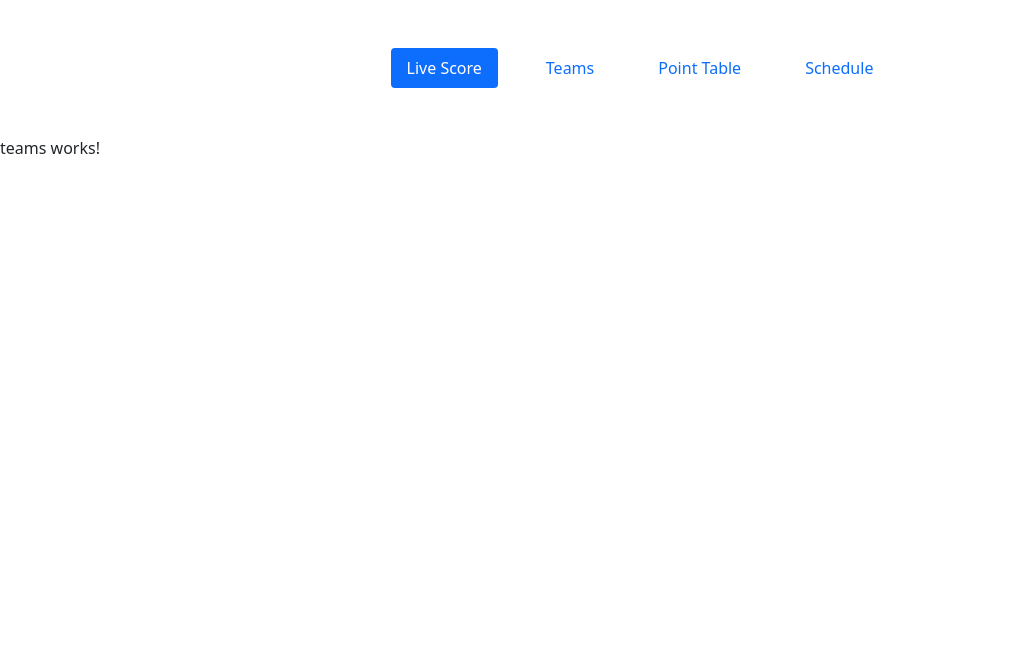
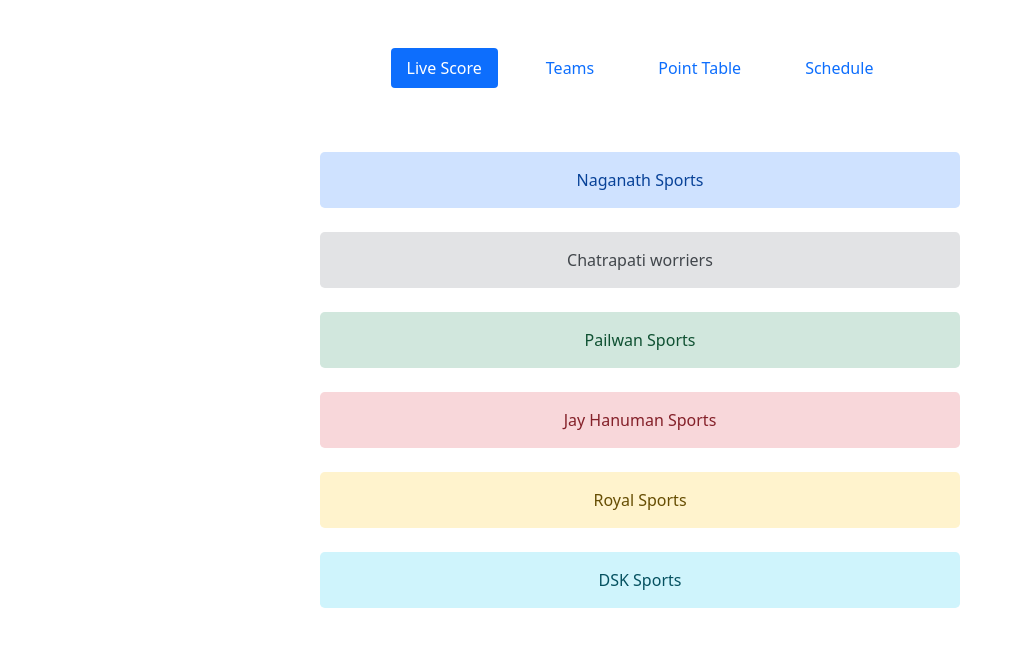
Before and after one commit to RohitMore31/ScoreInfo_Frontend, an Angular app in the folder ScoreInfo_UI/: page /teams in a window 1280 px wide. Shown: the top 646 px of the page, without its empty margins (0-1022 px from the left). Built offline with nearby package versions, Linux system fonts and the light colour scheme.

Commit message:
Dynamic render list of teams

```diff
--- a/ScoreInfo_UI/src/app/Homepages/livescore/livescore.component.html
+++ b/ScoreInfo_UI/src/app/Homepages/livescore/livescore.component.html
@@ -1,4 +1,4 @@
-<div class="d-flex justify-content-center align-items-center vh-100 flex-wrap">
+<div class="d-flex justify-content-center align-items-center vh-80 flex-wrap">
 <!-- Live -->
 <div class="card border border-primary shadow-0 mb-3 mx-5" style="max-width: 18rem;">
     <div class="card-header">Live</div>
--- a/ScoreInfo_UI/src/app/Homepages/navbar/navbar.component.html
+++ b/ScoreInfo_UI/src/app/Homepages/navbar/navbar.component.html
@@ -1,19 +1,19 @@
 <div class="d-flex justify-content-around my-5">
 <ul class="nav nav-pills nav-fill">
     <li class="nav-item mx-3">
-      <a class="nav-link active" aria-current="page" href="#">Live Score</a>
+      <a class="nav-link active" aria-current="page" routerLink="livescore">Live Score</a>
     </li>
 
     <li class="nav-item mx-3" >
-      <a class="nav-link" href="#">Teams</a>
+      <a class="nav-link"  routerLink="teams">Teams</a>
     </li>
 
     <li class="nav-item mx-3">
-        <a class="nav-link" href="#">Point Table</a>
+        <a class="nav-link"  routerLink="pointtable">Point Table</a>
       </li>
 
     <li class="nav-item mx-3">
-      <a class="nav-link " href="#">Schedule</a>
+      <a class="nav-link "  routerLink="schedule">Schedule</a>
     </li>
   </ul>
 </div>
--- a/ScoreInfo_UI/src/app/Homepages/teams/teams.component.html
+++ b/ScoreInfo_UI/src/app/Homepages/teams/teams.component.html
@@ -1 +1,9 @@
-<p>teams works!</p>
+
+<div class="d-flex justify-content-center align-items-center ">
+  <div class="list-group list-group-light w-50  text-center">
+    <a *ngFor="let team of teams" href="#"
+       [ngClass]="'list-group-item list-group-item-action px-3 border-0 rounded-3 mb-2 ' + team.color" class="my-3 py-3">
+      {{ team.name }}
+    </a>
+  </div>
+</div>
--- a/ScoreInfo_UI/src/app/Homepages/teams/teams.component.ts
+++ b/ScoreInfo_UI/src/app/Homepages/teams/teams.component.ts
@@ -6,5 +6,12 @@ import { Component } from '@angular/core';
   styleUrls: ['./teams.component.css']
 })
 export class TeamsComponent {
-
+  teams = [
+    { name: "Naganath Sports", color: "list-group-item-primary" },
+    { name: "Chatrapati worriers", color: "list-group-item-secondary" },
+    { name: "Pailwan Sports", color: "list-group-item-success" },
+    { name: "Jay Hanuman Sports", color: "list-group-item-danger" },
+    { name: "Royal Sports", color: "list-group-item-warning" },
+    { name: "DSK Sports", color: "list-group-item-info" }
+  ];
 }
```
